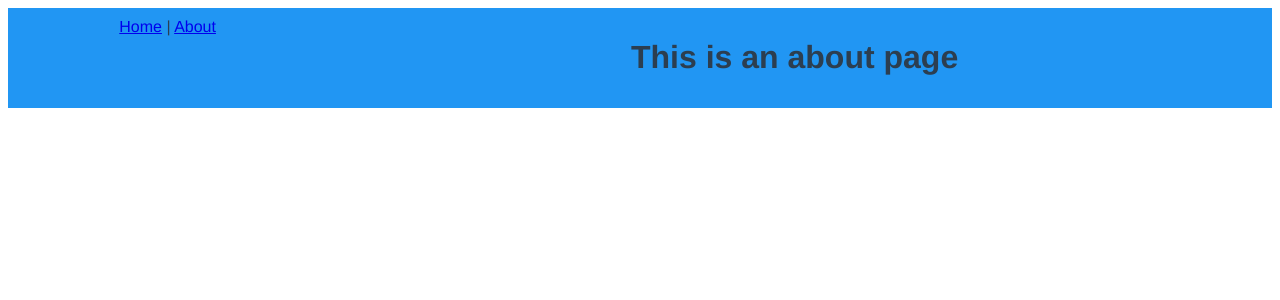
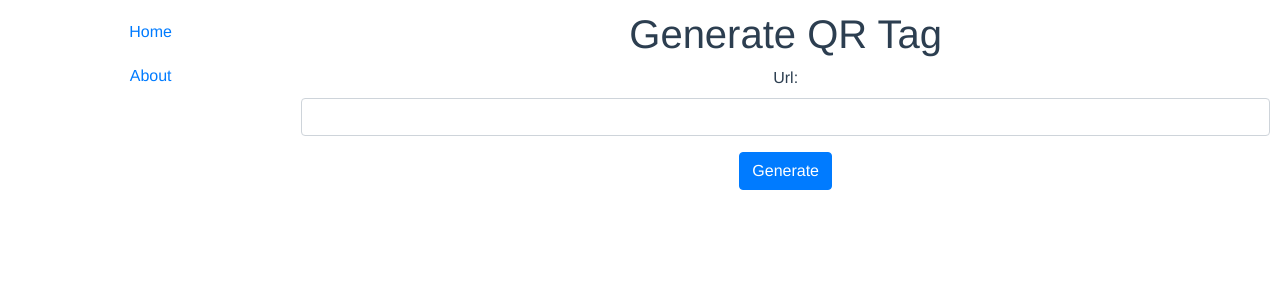
Before and after one commit to rasmus88/QR_Generator, a Vue app: page /#/about in a window 1280 px wide. Shown: the top 300 px of the page. Built offline with nearby package versions, Linux system fonts and the light colour scheme.

Commit message:
Added changes

```diff
--- a/package.json
+++ b/package.json
@@ -42,7 +42,9 @@
     "parserOptions": {
       "ecmaVersion": 2020
     },
-    "rules": {}
+    "rules": {
+      "@typescript-eslint/no-inferrable-types": "off"
+    }
   },
   "browserslist": [
     "> 1%",
--- a/src/App.vue
+++ b/src/App.vue
@@ -1,8 +1,8 @@
 <template>
   <div id="app" class="grid-container">
     <div id="nav" class="navigation-item">
-      <router-link to="/">Home</router-link> |
-      <router-link to="/about">About</router-link>
+      <router-link class="nav-item" to="/">Home</router-link>
+      <router-link class="nav-item" to="/about">About</router-link>
     </div>
     <div class="main-item">
       <router-view/>
@@ -23,6 +23,11 @@
    grid-area: menu;
 }
 
+.nav-item {
+  display: block;
+  padding: 10px;
+}
+
 .main-item {
   grid-area: main;
 }
@@ -33,7 +38,6 @@
   'menu main main main'
   'menu main main main';
   grid-gap: 10px;
-  background-color: #2196F3;
   padding: 10px;
 }
 
--- a/src/components/HelloWorld.vue
+++ b/src/components/QrTagImage.vue
@@ -1,16 +1,19 @@
 <template>
   <div>
-    <h1>{{ msg }}</h1>
+    <img v-bind:src="'https://qrtag.net/api/qr_8.png?url='+ url" alt="qrtag" />
   </div>
 </template>
 
 <script lang="ts">
 import { Component, Prop, Vue } from 'vue-property-decorator';
 
-@Component
-export default class HelloWorld extends Vue {
-  @Prop() private msg!: string;
+@Component({
+  name: 'QrtagImage'
+})
+export default class QrtagImage extends Vue {
+  @Prop() private url!: string;
 }
+
 </script>
 
 <!-- Add "scoped" attribute to limit CSS to this component only -->
--- a/src/pages/About.vue
+++ b/src/pages/About.vue
@@ -1,5 +1,49 @@
 <template>
   <div>
-    <h1>This is an about page</h1>
+   <h1>Generate QR Tag</h1>
+
+   <b-form @submit.prevent="onSubmit">
+     <b-form-group label="Url:" label-for="input-url">
+       <b-form-input id="input-url" v-model="form.url" name="input-url" type="url" required></b-form-input>
+     </b-form-group>
+     <b-button type="submit" variant="primary">Generate</b-button>
+   </b-form>
+   <br />
+
+   <div v-if="loading">
+     <b-icon icon="arrow-clockwise" animation="spin" font-scale="4"></b-icon>
+   </div>
+
+   <div v-if="submitted">
+     <QrtagImage url="form.url"></QrtagImage>
+   </div>
   </div>
 </template>
+
+<script lang="ts">
+import { Component, Vue } from 'vue-property-decorator';
+import QrtagImage from '@/components/QrTagImage.vue';
+
+  @Component({
+    components: {
+      QrtagImage
+    }
+  })
+  export default class AboutComponent extends Vue {
+
+    private submitted = false;
+    private loading = false;
+    form = {
+      url: ''
+    }
+
+    onSubmit() {
+      this.loading = true;
+
+       setTimeout(() => {
+          this.loading = false;
+          this.submitted = !this.submitted;
+       }, 500);
+    }
+  }
+</script>
--- a/src/pages/Home.vue
+++ b/src/pages/Home.vue
@@ -1,18 +1,14 @@
 <template>
   <div>
     <img alt="Vue logo" src="../assets/logo.png">
-    <HelloWorld msg="Welcome to Your Vue.js App"/>
   </div>
 </template>
 
 <script>
-// @ is an alias to /src
-import HelloWorld from '@/components/HelloWorld.vue'
-
 export default {
   name: 'Home',
   components: {
-    HelloWorld
+
   }
 }
 </script>
```
Also changed, not shown: src/main.ts (+8 -5 lines).
